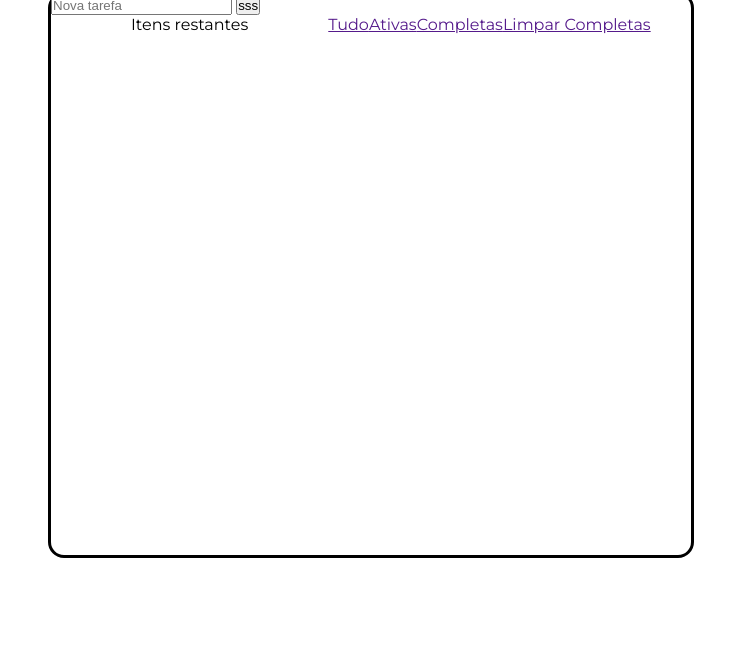
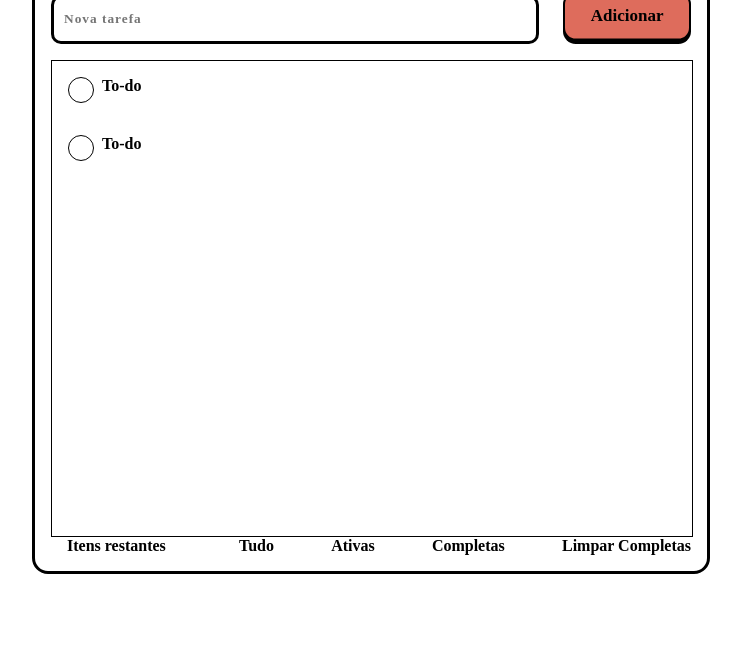
Before and after one commit to joaoraulino/ToDoApp, a plain HTML site: page index.html in a window 1280 px wide. Shown: the part 149-800 px from the top of the page, without its empty margins (269-1010 px from the left). Drawn offline with Linux system fonts and the light colour scheme; a web font is replaced by a local one.

Commit message:
Criação do content--tasks e ajuste de padding, alteração do input e algumas cores

```diff
--- a/index.html
+++ b/index.html
@@ -14,10 +14,33 @@
         <div class="content">
             <div class="content--input">
                 <input type="text" class="input-task" placeholder="Nova tarefa">
-                <button class="input-task-button">sss</button>
+                <button>
+                    <span class="button_top">Adicionar</span>
+                </button>
             </div>
             <div class="content--tasks">
-
+                <div class="checkbox-wrapper-15">
+                    <input class="inp-cbx" id="cbx-15" type="checkbox" style="display: none;"/>
+                    <label class="cbx" for="cbx-15">
+                      <span>
+                        <svg width="12px" height="9px" viewbox="0 0 12 9">
+                          <polyline points="1 5 4 8 11 1"></polyline>
+                        </svg>
+                      </span>
+                      <span>To-do</span>
+                    </label>
+                </div>
+                <div class="checkbox-wrapper-15">
+                    <input class="inp-cbx" id="cbx-15" type="checkbox" style="display: none;"/>
+                    <label class="cbx" for="cbx-15">
+                      <span>
+                        <svg width="12px" height="9px" viewbox="0 0 12 9">
+                          <polyline points="1 5 4 8 11 1"></polyline>
+                        </svg>
+                      </span>
+                      <span>To-do</span>
+                    </label>
+                </div>
             </div>
             <div class="content--footer">
                 <p>Itens restantes</p>
--- a/style.css
+++ b/style.css
@@ -1,4 +1,5 @@
   @import url('https://fonts.googleapis.com/css2?family=Montserrat:ital,wght@0,400;1,500&display=swap');
+  @import url('https://fonts.googleapis.com/css2?family=Happy+Monkey&display=swap');
 
  * {
   margin: 0;
@@ -17,10 +18,15 @@ body {
 .content{
   display: flex;
   flex-direction: column;
+  justify-content:space-between;
   width: 40em;
   height: 35em;
   border: 0.2em solid black;
   border-radius: 16px;
+  padding: 1em;
+
+  font-family:'Happy Monkey';
+  font-weight: 700;
 }
 
 .titulo{
@@ -29,11 +35,173 @@ body {
   padding: 0 0 0.5em;
 }
 
+.content--input{
+  display: flex;
+  justify-content: space-between;
+  gap:1.5em;
+  padding: 0 0 1em;
+}
+
+input{
+  width: 100%;
+  border: 1px solid black;
+  font-family:'Happy Monkey';
+  font-weight: 700;
+  padding: 10px;
+  border: 3px solid black;
+  border-radius: 0.75em;
+  letter-spacing: 1px;
+}
+
+button {
+  --button_radius: 0.75em;
+  --button_color: #de6c5c;
+  --button_outline_color: #000000;
+  font-size: 17px;
+  font-family:'Happy Monkey';
+  font-weight: 700;
+  border: none;
+  border-radius: var(--button_radius);
+  background: var(--button_outline_color);
+}
+
+.button_top {
+  display: block;
+  box-sizing: border-box;
+  border: 2px solid var(--button_outline_color);
+  border-radius: var(--button_radius);
+  padding: 0.75em 1.5em;
+  background: var(--button_color);
+  color: var(--button_outline_color);
+  transform: translateY(-0.2em);
+  transition: transform 0.1s ease;
+}
+
+button:hover .button_top {
+  transform: translateY(-0.33em);
+}
+
+button:active .button_top {
+  transform: translateY(0);
+}
+
+.content--tasks{
+  display: flex;
+  flex-direction: column;
+  padding: 1 -1 1 1;
+  border: 1px solid black;
+  width: 100%;
+  height: 100%;
+}
+
 .content--footer {
   display: flex;
   flex-direction: row;
+  justify-content: space-between;
 }
 
 .content--footer p{
-  padding: 0 5em;
+  padding: 0 1em 0 1em;
 }
+
+a{
+  text-decoration: none;
+  color: #000000;
+}
+
+
+.checkbox-wrapper-15 .cbx {
+  -webkit-user-select: none;
+  user-select: none;
+  -webkit-tap-highlight-color: transparent;
+  cursor: pointer;
+  display: flex;
+  padding: 1em 1em 1em 1em;
+}
+.checkbox-wrapper-15 .cbx span {
+  display: inline-block;
+  vertical-align: middle;
+  transform: translate3d(0, 0, 0);
+}
+.checkbox-wrapper-15 .cbx span:first-child {
+  position: relative;
+  width: 24px;
+  height: 24px;
+  border-radius: 50%;
+  transform: scale(1);
+  vertical-align: middle;
+  border: 1px solid #000000;
+  transition: all 0.2s ease;
+}
+.checkbox-wrapper-15 .cbx span:first-child svg {
+  position: absolute;
+  z-index: 1;
+  top: 8px;
+  left: 6px;
+  fill: none;
+  stroke: white;
+  stroke-width: 2;
+  stroke-linecap: round;
+  stroke-linejoin: round;
+  stroke-dasharray: 16px;
+  stroke-dashoffset: 16px;
+  transition: all 0.3s ease;
+  transition-delay: 0.1s;
+  transform: translate3d(0, 0, 0);
+}
+.checkbox-wrapper-15 .cbx span:first-child:before {
+  content: "";
+  width: 100%;
+  height: 100%;
+  background: #de6c5c;
+  display: block;
+  transform: scale(0);
+  opacity: 1;
+  border-radius: 50%;
+  transition-delay: 0.2s;
+}
+.checkbox-wrapper-15 .cbx span:last-child {
+  margin-left: 8px;
+}
+.checkbox-wrapper-15 .cbx span:last-child:after {
+  content: "";
+  position: absolute;
+  top: 8px;
+  left: 0;
+  height: 1px;
+  width: 100%;
+  background: #de6c5c;
+  transform-origin: 0 0;
+  transform: scaleX(0);
+}
+.checkbox-wrapper-15 .cbx:hover span:first-child {
+  border-color: #de6c5c;
+}
+
+.checkbox-wrapper-15 .inp-cbx:checked + .cbx span:first-child {
+  border-color: #de6c5c;
+  background: #de6c5c;
+  animation: check-15 0.6s ease;
+}
+.checkbox-wrapper-15 .inp-cbx:checked + .cbx span:first-child svg {
+  stroke-dashoffset: 0;
+}
+.checkbox-wrapper-15 .inp-cbx:checked + .cbx span:first-child:before {
+  transform: scale(2.2);
+  opacity: 0;
+  transition: all 0.6s ease;
+}
+.checkbox-wrapper-15 .inp-cbx:checked + .cbx span:last-child {
+  color: #B9B8C3;
+  transition: all 0.3s ease;
+}
+.checkbox-wrapper-15 .inp-cbx:checked + .cbx span:last-child:after {
+  transform: scaleX(1);
+  transition: all 0.3s ease;
+}
+
+@keyframes check-15 {
+  50% {
+    transform: scale(1.2);
+  }
+}
```
